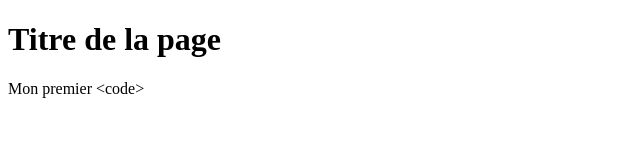
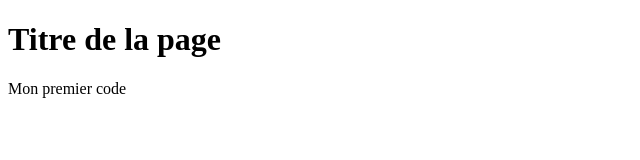
Before and after one commit to yorikame/first-repo, a plain HTML site: page index.html in a window 1280 px wide. Shown: the full height of the page, 0-640 px from the left. Drawn offline with Linux system fonts and the light colour scheme.

Commit message:
copie premier code

```diff
--- a/index.html
+++ b/index.html
@@ -1,9 +1,6 @@
-
 <!DOCTYPE html>
 <html lang="fr"> <!-- précise la langue du contenu de la page -->
-
 <head>
-
     <!-- Jeu de caractères utilisé pour l'encodage du fichier HTML -->
     <meta charset="UTF-8">
 
@@ -21,11 +18,9 @@
     <link rel="icon" type="image/png" sizes="32x32" href="./favicon-32x32.png">
     <link rel="icon" type="image/png" sizes="16x16" href="./favicon-16x16.png">
     <link rel="manifest" href="./site.webmanifest">
-
 </head>
-
 <body>
 <h1>Titre de la page</h1>
-<p>Mon premier &lt;code&gt;</p>
+<p>Mon premier code</p>
 </body>
 </html>
```
